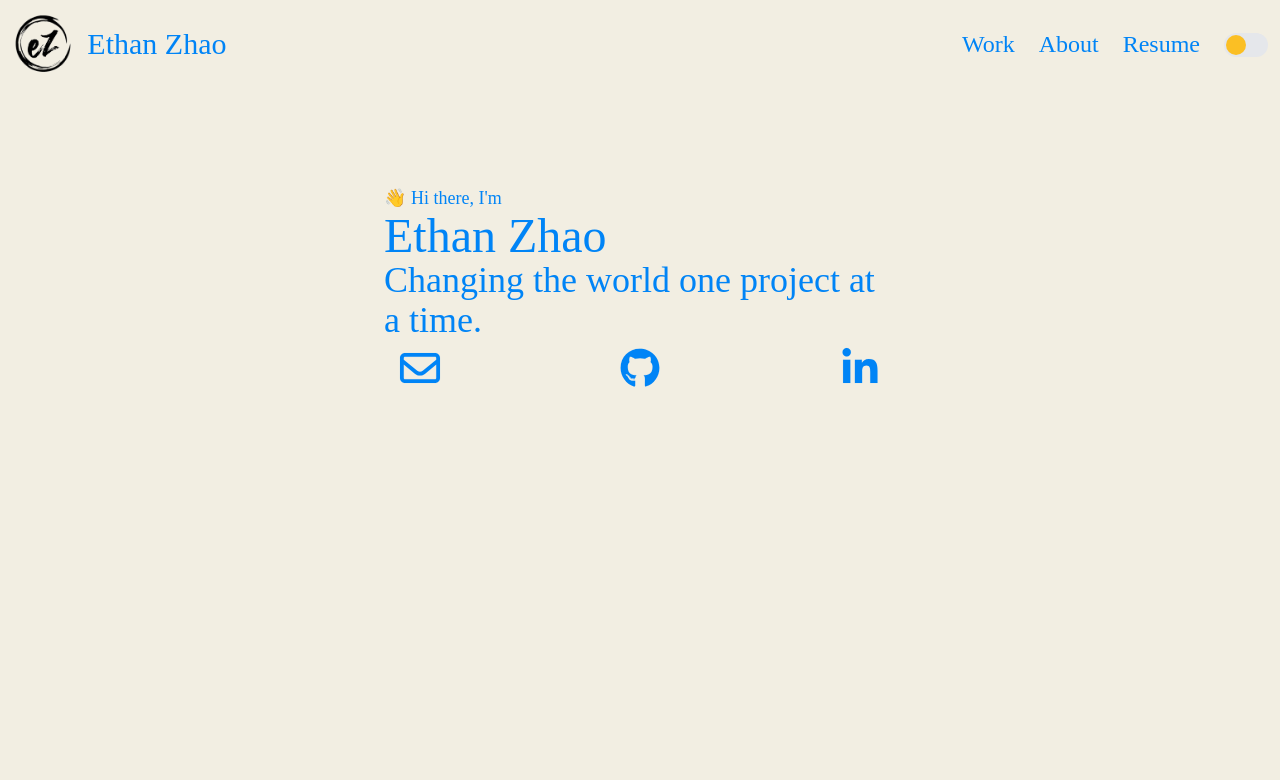
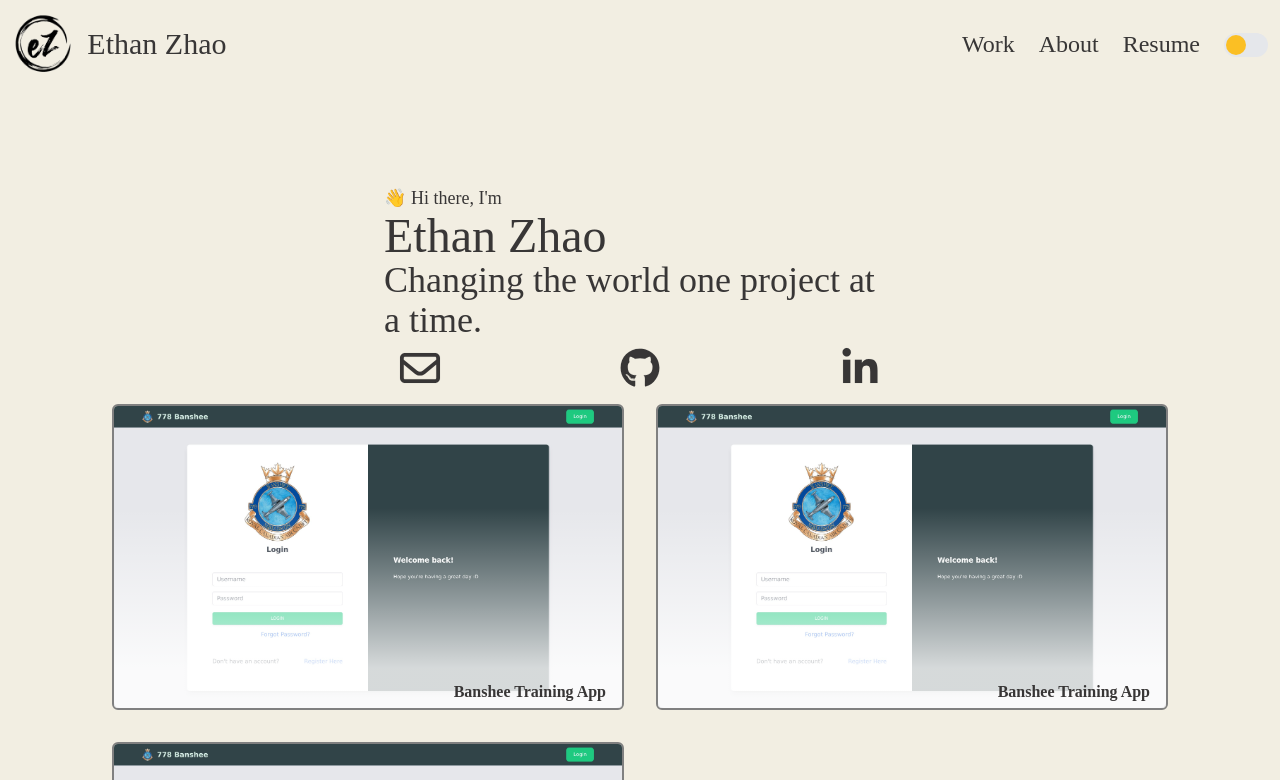
Before and after one commit to redmac135/personal-website, a SvelteKit app: page / in a window 1280 px wide. Shown: the top 780 px of the page. Built offline with nearby package versions, Linux system fonts and the light colour scheme; a web font is replaced by a local one.

Commit message:
add project cards

```diff
--- a/src/global.css
+++ b/src/global.css
@@ -57,7 +57,7 @@
 
 body {
 	background-color: #f2eee2;
-	color: #0084f6;
+	color: #383636;
 	transition: background-color 0.3s;
 	font-family: BryantPro;
 }
--- a/src/routes/+page.svelte
+++ b/src/routes/+page.svelte
@@ -3,12 +3,32 @@
 
 	import WelcomePage from './WelcomePage.svelte';
 	import AboutPage from './AboutPage.svelte';
+	import ProjectCards from './ProjectCards.svelte';
 
 	let menu = 1;
+
+	// color mode control
 	let darkMode = false;
+	$: logo = darkMode === false ? '/images/blacklogo.png' : '/images/whitelogo.png';
 
-	// navbar logo
-	$: logo = darkMode === false ? '/images/blacklogo.png' : '/images/whitelogo.png';
+	// project cards
+	const projects = [
+		{
+			imagesrc: "/images/bansheeTrainingApp.jpg",
+			imagealt: "Screenshot of Training App Website",
+			title: "Banshee Training App"
+		},
+		{
+			imagesrc: "/images/bansheeTrainingApp.jpg",
+			imagealt: "Screenshot of Training App Website",
+			title: "Banshee Training App"
+		},
+		{
+			imagesrc: "/images/bansheeTrainingApp.jpg",
+			imagealt: "Screenshot of Training App Website",
+			title: "Banshee Training App"
+		}
+	]
 </script>
 
 <header class="flex flex-col sm:flex-row items-center m-3">
@@ -32,6 +52,4 @@
 	<AboutPage />
 {/if}
 
-<style lang="postcss">
-
-</style>
+<ProjectCards />
--- /dev/null
+++ b/src/routes/ProjectCard.svelte
@@ -0,0 +1,45 @@
+<script lang="ts">
+	export let imagesrc: string;
+	export let imagealt: string;
+	export let title: string;
+</script>
+
+<div class="wrapper">
+	<img class="image" src={imagesrc} alt={imagealt} />
+	<div class="title">{title}</div>
+	<div class="fade" />
+</div>
+
+<style lang="postcss">
+    .wrapper {
+        --roundness: 0.375rem;
+        position: relative;
+        max-width: 32rem;
+        display: block;
+        margin: 1rem;
+        border-radius: var(--roundness);
+        border-width: 2px;
+        border-color: gray;
+        overflow: hidden;
+    }
+
+    .title {
+        position: absolute;
+        bottom: 0.25rem;
+        right: 1rem;
+        z-index: 3;
+        font-weight: 600;
+    }
+
+	.fade {
+		position: absolute;
+		bottom: 0;
+		width: 100%;
+		height: 200px;
+		z-index: 2;
+		background: rgba(255, 255, 255, 0)
+			linear-gradient(to bottom, rgba(255, 255, 255, 0) 0%, rgba(255, 255, 255, 0.8) 80%) repeat
+			scroll 0 0;
+        border-radius: var(--roundness);
+	}
+</style>
--- /dev/null
+++ b/src/routes/ProjectCards.svelte
@@ -0,0 +1,50 @@
+<script lang="ts">
+    import ProjectCard from "./ProjectCard.svelte";
+
+    const projects = [
+		{
+			imagesrc: "/images/bansheeTrainingApp.jpg",
+			imagealt: "Screenshot of Training App Website",
+			title: "Banshee Training App"
+		},
+		{
+			imagesrc: "/images/bansheeTrainingApp.jpg",
+			imagealt: "Screenshot of Training App Website",
+			title: "Banshee Training App"
+		},
+		{
+			imagesrc: "/images/bansheeTrainingApp.jpg",
+			imagealt: "Screenshot of Training App Website",
+			title: "Banshee Training App"
+		}
+	]
+</script>
+
+<div class="center-wrapper">
+	<div class="card-wrapper">
+		{#each projects as project}
+			<ProjectCard {...project} />
+		{/each}
+	</div>
+</div>
+
+<style lang="postcss">
+    .center-wrapper {
+        display: flex;
+        justify-content: center;
+    }
+
+    .card-wrapper {
+        display: grid;
+        grid-template-columns: 1fr;
+        flex-wrap: wrap;
+        max-width: 90rem;
+        justify-content: center;
+    }
+
+    @media (min-width: 768px) {
+        .card-wrapper {
+            grid-template-columns: 1fr 1fr;
+        }
+    }
+</style>
```
Also changed, not shown: static/images/bansheeTrainingApp.jpg (added).
